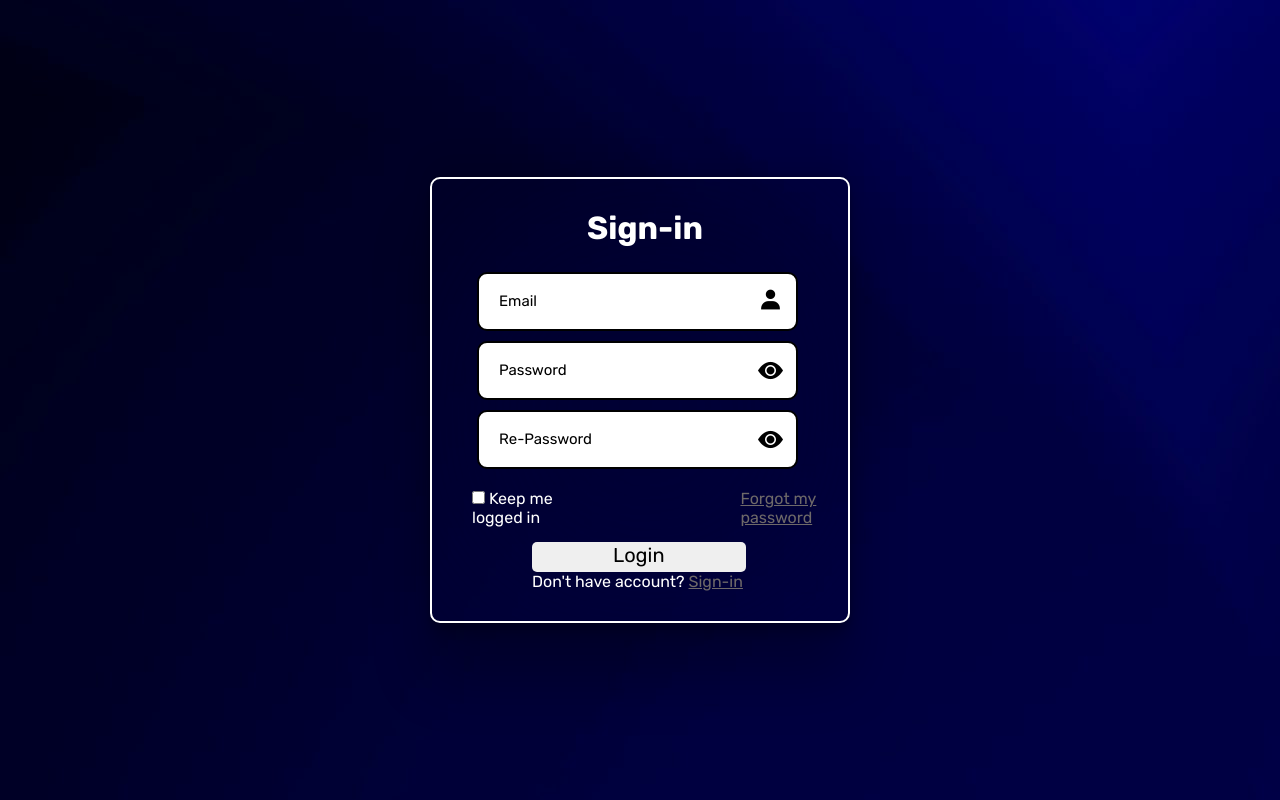
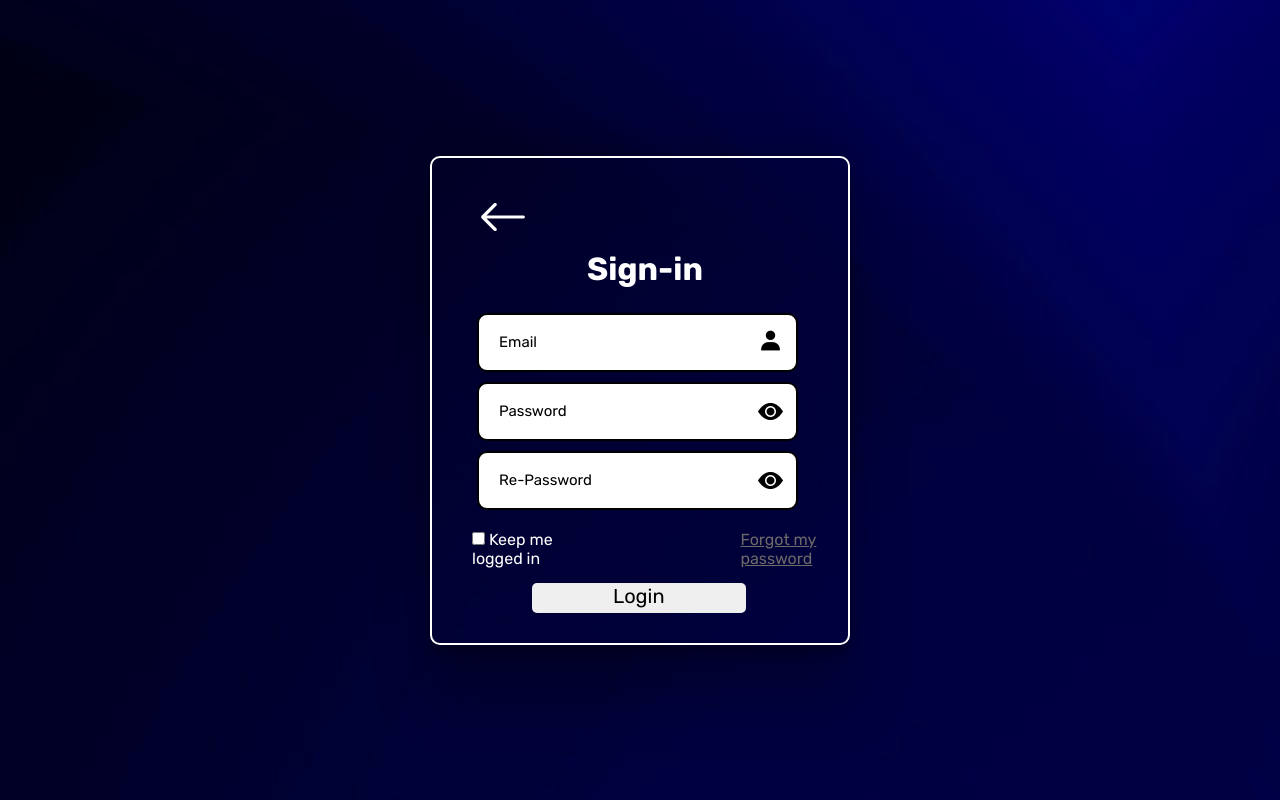
Before and after one commit to GhOssTYyy/Sign-in-and-Sign-up, a plain HTML site: page index2.html in a window 1280 px wide. Drawn offline with nearby package versions, Linux system fonts and the light colour scheme; files whose address does not match are found by name.

Commit message:
modified:   index2.html new file:   js/back.js modified:   style2.css

```diff
--- a/index2.html
+++ b/index2.html
@@ -12,6 +12,12 @@ rel='stylesheet'>
 <body>
     <main class="container">
         <form>
+
+            <button type="button" id="Voltar" onclick="voltar()">
+
+                <i class="bi bi-arrow-left"></i>
+
+            </button>
 
             <h1 id="titulo">
                 Sign-in
@@ -42,12 +48,9 @@ rel='stylesheet'>
 
             <button class="login"  type="submit">Login</button>
 
-            <div class="register-link">
-                <p>Don't have account? <a href="index.html">Sign-in</a></p>
-            </div>
-
             <script src="./js/main2.js"></script>
             <script src="./js/main3.js"></script>
+            <script src="./js/back.js"></script>
 
         </form>
     </main>
--- /dev/null
+++ b/js/back.js
@@ -0,0 +1,5 @@
+function voltar() {
+
+window.location.href = "index.html";
+
+            }
--- a/style2.css
+++ b/style2.css
@@ -89,9 +89,9 @@ body {
     justify-content: center;
     margin-left: 60px;
 }
-#voltar {
+#Voltar {
     display: flex;
-    font-size: 40px;
+    font-size: 50px;
     background-color: transparent;
     color: #fff;
     cursor: pointer;
```
